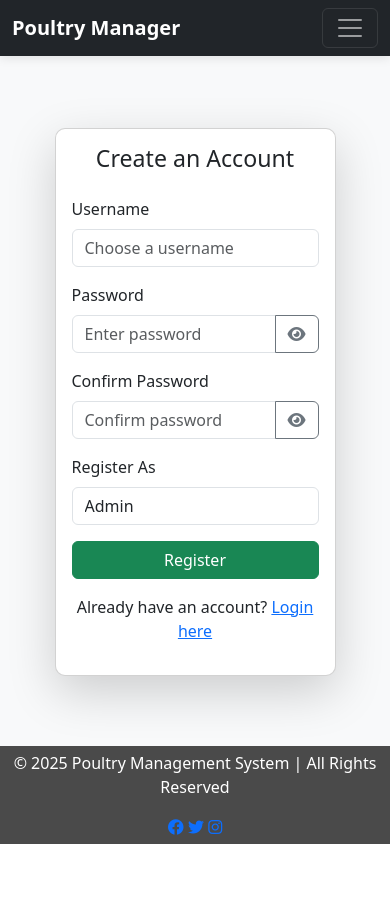
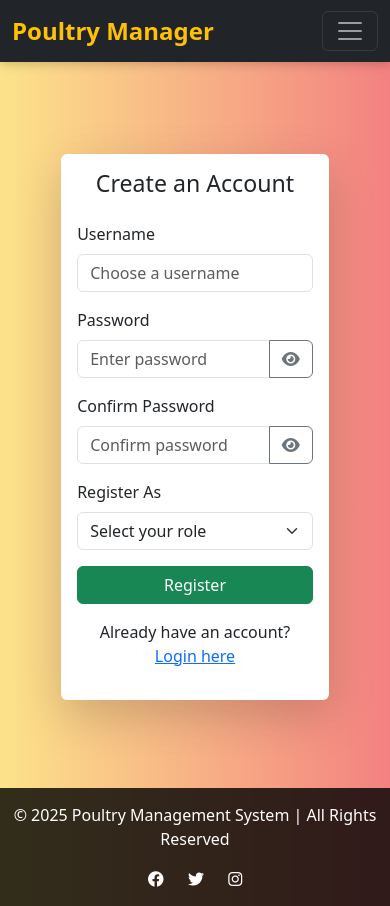
Before and after one commit to vincentiano23/poultryMgntSys, a Django app: page /register/ in a window 390 px wide. Before the commit the page ends 844 px from the top, so only its background shows below. Run offline with Django 5.2, Linux system fonts and the light colour scheme.

Commit message:
Improved layout and responsiveness for base, login, and register templates.

```diff
--- a/poultry/templates/base.html
+++ b/poultry/templates/base.html
@@ -13,35 +13,66 @@
             display: flex;
             flex-direction: column;
             min-height: 100vh;
-            background-color: #f8f9fa;
+            background: linear-gradient(to right, #fce38a, #f38181);
+            color: #333;
         }
+
         .content-wrapper {
             flex: 1;
+            padding: 20px;
         }
+
         footer {
-            background: rgba(0, 0, 0, 0.7);
+            background: rgba(0, 0, 0, 0.8);
             color: white;
             text-align: center;
-            padding: 5px 0;
+            padding: 15px 0;
         }
+
         .navbar {
-            box-shadow: 0 2px 10px rgba(0, 0, 0, 0.1);
+            box-shadow: 0 2px 10px rgba(0, 0, 0, 0.2);
         }
+
         .navbar-brand {
             font-weight: bold;
+            color: #ffc107;
         }
+
         .nav-link {
             transition: color 0.3s;
         }
+
         .nav-link:hover {
             color: #ffc107;
         }
+
         .card {
-            border-radius: 10px;
-            transition: transform 0.2s;
+            border-radius: 15px;
+            transition: transform 0.2s, box-shadow 0.2s;
+            margin-bottom: 20px;
+            background: white; /* Card background */
+            box-shadow: 0 4px 10px rgba(0, 0, 0, 0.1);
         }
+
         .card:hover {
-            transform: scale(1.02);
+            transform: translateY(-5px);
+            box-shadow: 0 8px 20px rgba(0, 0, 0, 0.2);
+        }
+
+        .footer-icons a {
+            color: white;
+            margin: 0 10px;
+            transition: color 0.3s;
+        }
+
+        .footer-icons a:hover {
+            color: #ffc107;
+        }
+
+        @media (max-width: 768px) {
+            .navbar-brand {
+                font-size: 1.5rem;
+            }
         }
     </style>
 </head>
@@ -89,9 +120,7 @@
         </div>
     </footer>
 
-
     <!-- Bootstrap JS -->
     <script src="https://cdn.jsdelivr.net/npm/bootstrap@5.3.0/dist/js/bootstrap.bundle.min.js"></script>
-
 </body>
 </html>
--- a/poultry/templates/poultry/login.html
+++ b/poultry/templates/poultry/login.html
@@ -4,7 +4,7 @@
 <div class="container mt-5">
     <div class="row justify-content-center">
         <div class="col-md-4 col-sm-8 col-10">
-            <div class="card shadow-lg">
+            <div class="card shadow-lg border-0 rounded">
                 <div class="card-body">
                     <h3 class="text-center mb-4">Login</h3>
 
--- a/poultry/templates/poultry/register.html
+++ b/poultry/templates/poultry/register.html
@@ -3,8 +3,8 @@
 {% block content %}
 <div class="container mt-5">
     <div class="row justify-content-center">
-        <div class="col-md-5 col-sm-8 col-10">
-            <div class="card shadow-lg">
+        <div class="col-md-6 col-sm-8 col-10">
+            <div class="card shadow-lg border-0 rounded">
                 <div class="card-body">
                     <h3 class="text-center mb-4">Create an Account</h3>
 
@@ -51,7 +51,8 @@
                         <!-- Role Selection -->
                         <div class="mb-3">
                             <label class="form-label">Register As</label>
-                            <select name="role" class="form-control" required>
+                            <select name="role" class="form-select" required>
+                                <option value="" disabled selected>Select your role</option>
                                 <option value="admin">Admin</option>
                                 <option value="worker">Worker</option>
                             </select>
```
Also changed, not shown: db.sqlite3.
